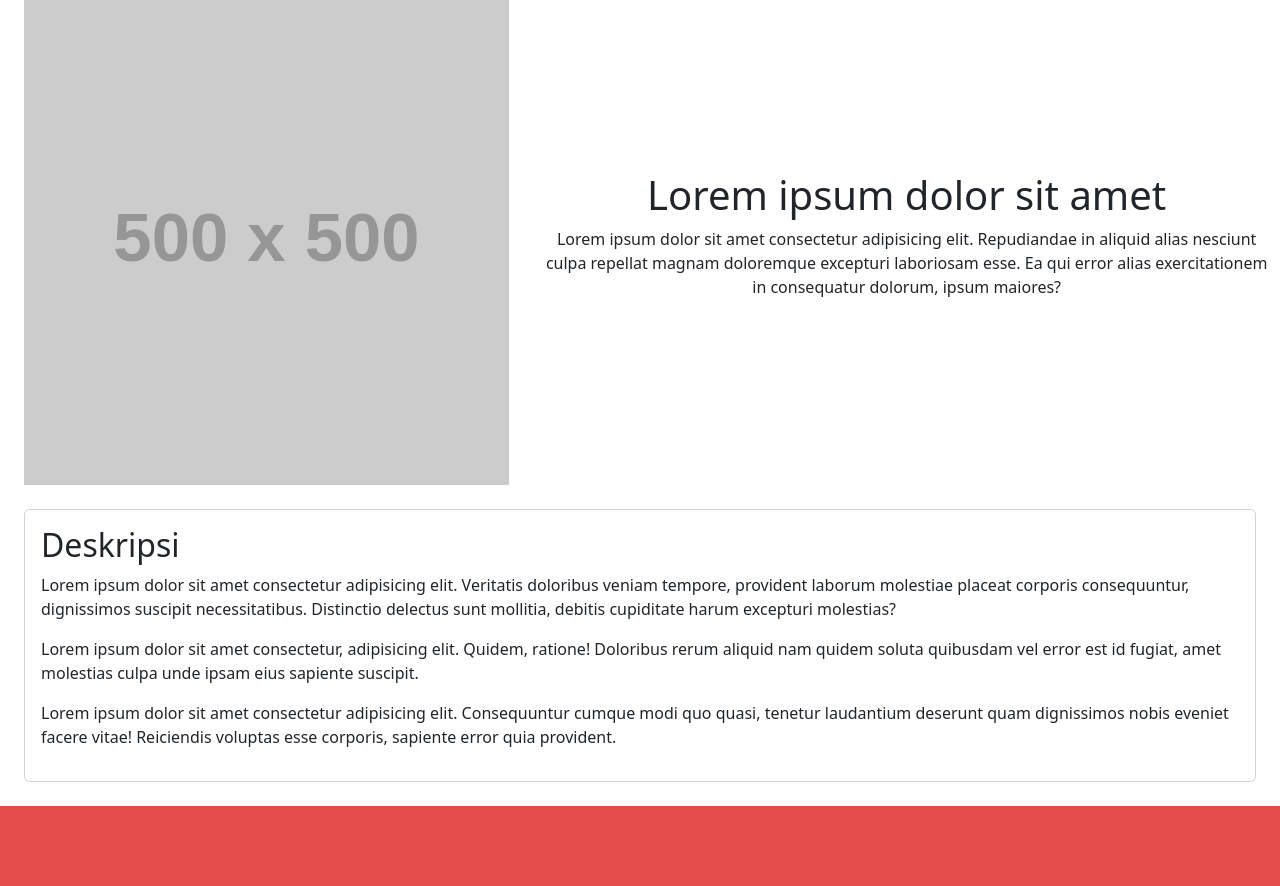
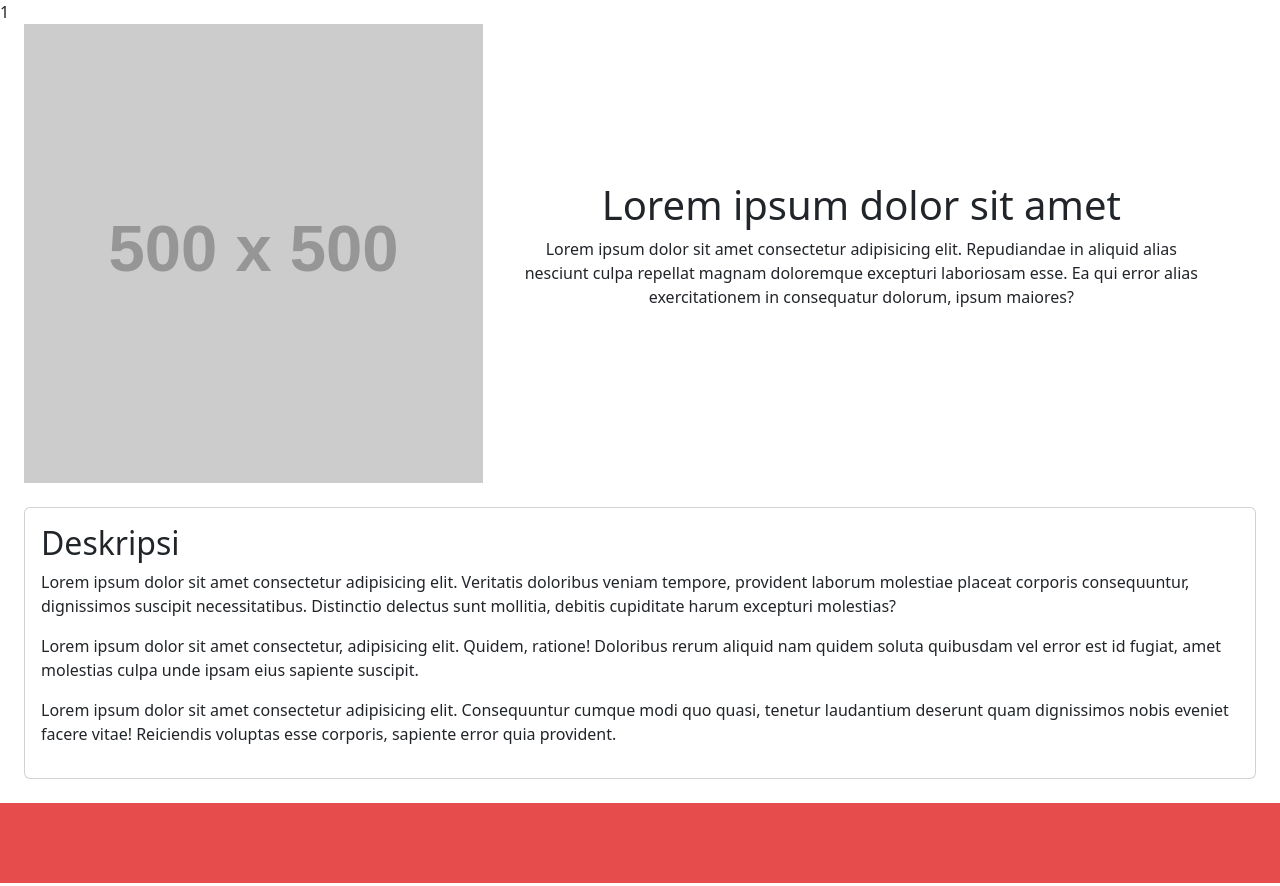
Before and after one commit to BE-10/skilvul-web-project-BE-10, a plain HTML site: page detail-pages/1.html in a window 1280 px wide. Drawn offline with nearby package versions, Linux system fonts and the light colour scheme; placeholder pictures from the web are drawn by us.

Commit message:
fixed scroll right on desktop view

```diff
--- a/detail-pages/1.html
+++ b/detail-pages/1.html
@@ -11,12 +11,13 @@
 			crossorigin="anonymous"
 		/>
 		<link href="./styles/detail-page.css" />
-		<script href="./scripts/content.js"></script>
+		<script href="./scripts/getContent.js" defer></script>
 		<title>Job Advertizing</title>
 	</head>
 	<body>
+		<div id="content-key">1</div>
 		<nav></nav>
-		<header class="row m-0" style="width: 100vw">
+		<header class="row m-0" style="width: 95vw">
 			<div class="col-sm-5 vh-25 vh-sm-100 text-center">
 				<img
 					src="https://via.placeholder.com/500"
```
